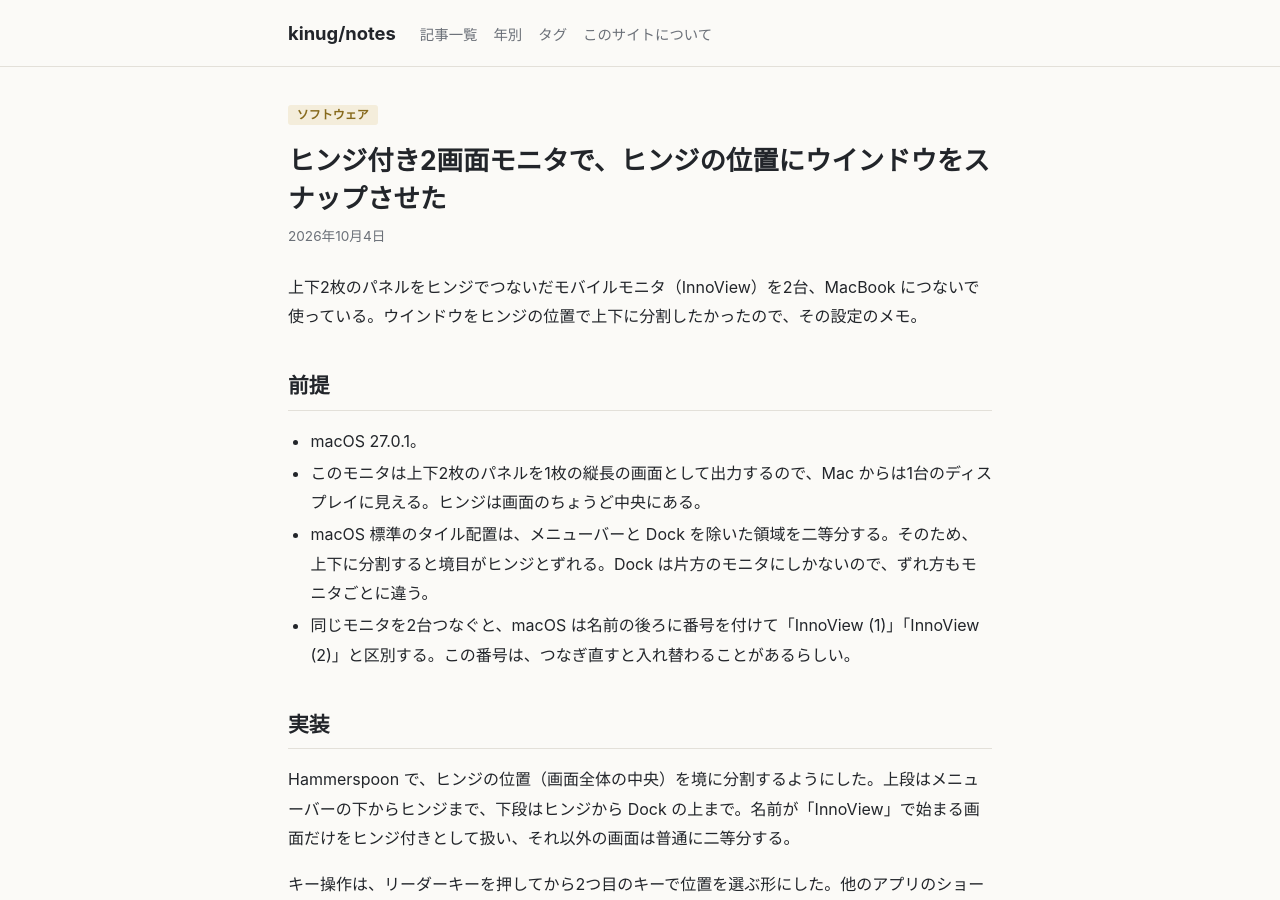
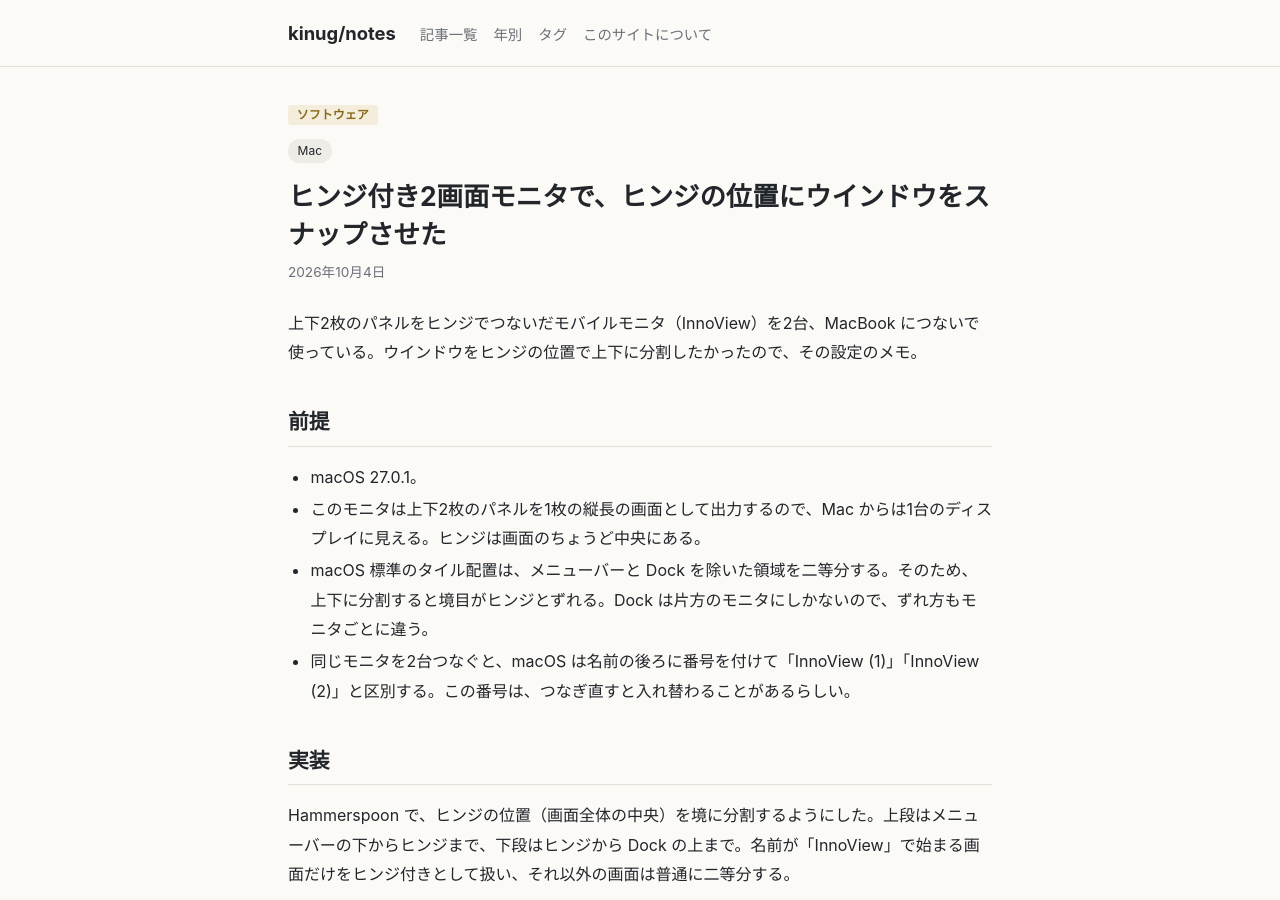
Before and after one commit to kinug-com/kinug-com, a Jekyll site: the page built from _posts/2026-10-04-hinged-monitor-window-snap.md, in a window 1280 px wide and 900 px high. Built offline with Jekyll 4.4.1, drawn with Linux system fonts in a browser that asks for light colours.

Commit message:
Add a mac tag and apply it to the hinged-monitor note
Co-Authored-By: Claude Opus 5.5 <noreply@anthropic.com>
Claude-Session: https://claude.ai/code/session_019RSQh3NDVW4ryGzo7nSPBN

```diff
--- a/_data/tags.yml
+++ b/_data/tags.yml
@@ -9,6 +9,7 @@ vim: Vim
 game: ゲーム
 git: Git
 linux: Linux
+mac: Mac
 server: サーバー
 study: 勉強会
 web: Web
--- a/_posts/2026-10-04-hinged-monitor-window-snap.md
+++ b/_posts/2026-10-04-hinged-monitor-window-snap.md
@@ -3,7 +3,7 @@ title: "ヒンジ付き2画面モニタで、ヒンジの位置にウインド
 date: 2026-10-04
 description: "上下2パネルのモバイルモニタで、macOS 標準のタイル配置がヒンジとずれる問題を Hammerspoon で解決した。"
 field: software
-tags: []
+tags: [mac]
 ---
 
 上下2枚のパネルをヒンジでつないだモバイルモニタ（InnoView）を2台、MacBook につないで使っている。ウインドウをヒンジの位置で上下に分割したかったので、その設定のメモ。
```
